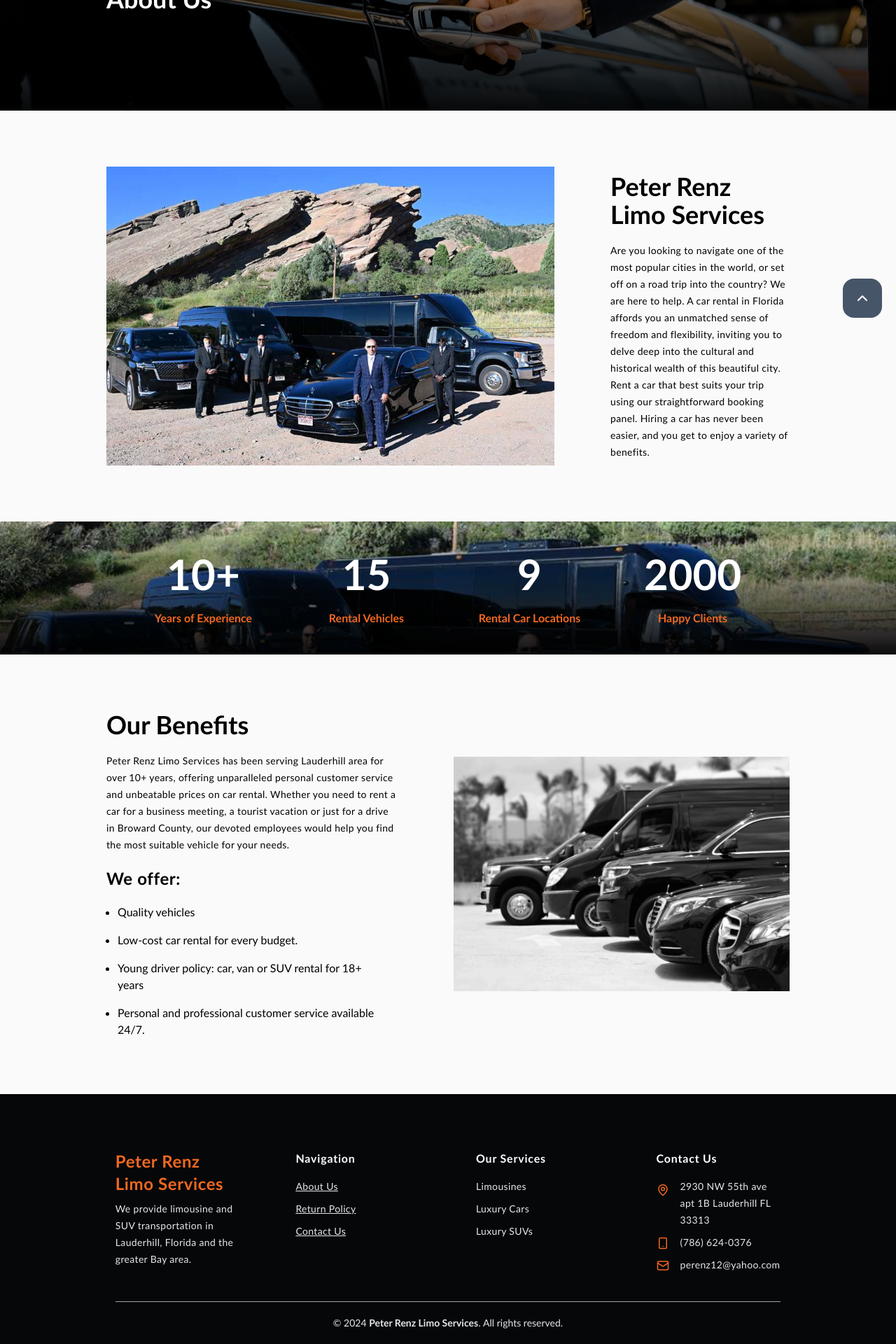
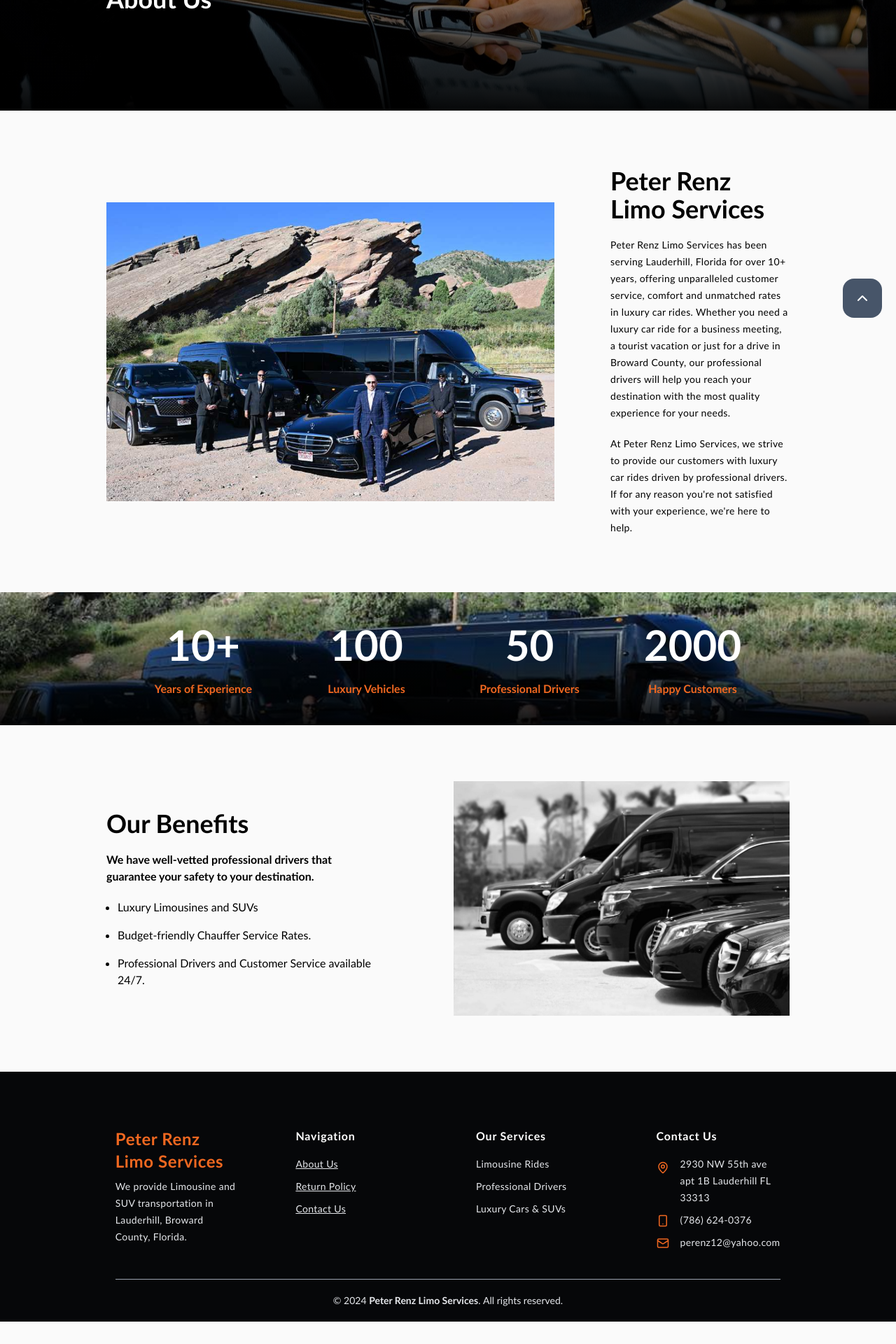
Before and after one commit to 2gbeh/prl, a Next.js app: page /about-us in a window 1280 px wide. Shown: the part 326-2246 px from the top of the page at 70% size. After the commit the page ends 2214 px from the top, so only its background shows below. Built offline with nearby package versions, Linux system fonts and the light colour scheme.

Commit message:
fix: update website copy

```diff
--- a/components/atoms/banner/index.tsx
+++ b/components/atoms/banner/index.tsx
@@ -7,9 +7,9 @@
   console.log("🚀 ~ Banner");
   // renders
   return (
-    <section className="bg-accent py-4">
+    <section className="hidden sm:block bg-accent py-4">
       <div className="container flex justify-end gap-x-2 font-bold">
-        <p className="text-white">RENT A LIMO TODAY, CALL</p>
+        <p className="text-white">ORDER A LUXURY RIDE TODAY, CALL</p>
         <p className="text-brand">
           <a href={APP.tel} target="_top">
             {APP.phone}
--- a/components/atoms/footer/index.tsx
+++ b/components/atoms/footer/index.tsx
@@ -16,7 +16,7 @@
         <ul className="flex flex-col gap-10 pt-20 sm:flex-row sm:gap-20">
           <li className="flex-1 space-y-2">
             <h1 className="h3 text-brand">{APP.name_short}</h1>
-            <article className="p text-gray-200">{APP.about}</article>
+            <article className="p text-gray-200">{APP.summary}</article>
           </li>
           <li className="flex-1 space-y-4">
             <h1 className="h4">Navigation</h1>
@@ -29,9 +29,9 @@
           <li className="flex-1 space-y-4">
             <h1 className="h4">Our Services</h1>
             <ol className="p space-y-2 text-gray-200">
-              <li>Limousines</li>
-              <li>Luxury Cars</li>
-              <li>Luxury SUVs</li>
+              <li>Limousine Rides</li>
+              <li>Professional Drivers</li>
+              <li>Luxury Cars & SUVs</li>
             </ol>
           </li>
           <li className="flex-1 space-y-4">
--- a/components/molecules/hero/index.tsx
+++ b/components/molecules/hero/index.tsx
@@ -21,10 +21,8 @@
             <h2 className="h4b sm:h4">WE ARE OPEN 24/7 INCLUDING WEEKENDS</h2>
             <h1 className="h1b sm:h1">{APP.name_short}</h1>
           </hgroup>
-          <p className="text-lg">
-            Rent a Luxury Car Today & Enjoy the Best Deals & Rates. <br />
-          </p>
-          <div className="flex flex-col space-y-6 sm:space-y-0 sm:flex-row sm:space-x-6">
+          <p className="text-lg max-w-[380px]">{APP.tagline}</p>
+          <div className="flex flex-col space-y-6 sm:flex-row sm:space-x-6 sm:space-y-0">
             <button
               className="button"
               onClick={() => router.push("/return-policy")}
--- a/constants/APP.ts
+++ b/constants/APP.ts
@@ -5,12 +5,16 @@
   domain: "peterrenzlimoservices.com",
   name: "Peter Renz Limo Services Corp",
   name_short: "Peter Renz Limo Services",
-  about:
-    "We provide limousine and SUV transportation in Lauderhill, Florida and the greater Bay area.",
   description:
-    "Peter Renz Limo Services provides limousine and SUV chauffeured transportation in Lauderhill, Florida and the greater Bay area. Book online or call our dedicated customer service agents 24 hours a day at (786) 624-0376.",
+    "Peter Renz Limo Services provides Limousine and SUV transportation in Lauderhill, Broward County, Florida. Book online or call our dedicated customer service agents 24 hours a day at (786) 624-0376.",
   keywords:
-    "Peter Renz Limo,Peter Renz Limo Services,Peter Renz Limo Services Corp,limousine rental service,SUV rental service,limousine rental Lauderhill,limousine rental Florida",
+    "Peter Renz Limo,Peter Renz Limo Services,Peter Renz Limo Services Corp,limousine hire service,SUV hire service,limousine service Lauderhill,limousine hire Florida",
+  tagline:
+    "We have well-vetted professional drivers that guarantee your safety to your destination.",
+  summary:
+    "We provide Limousine and SUV transportation in Lauderhill, Broward County, Florida.",
+  about: `Peter Renz Limo Services has been serving Lauderhill, Florida for over 10+ years, offering unparalleled customer service, comfort and unmatched rates in luxury car rides. Whether you need a luxury car ride for a business meeting, a tourist vacation or just for a drive in Broward County, our professional drivers will help you reach your destination with the most quality experience for your needs.`,
+  about_2: `At Peter Renz Limo Services, we strive to provide our customers with luxury car rides driven by professional drivers. If for any reason you're not satisfied with your experience, we're here to help.`,
   address: "2930 NW 55th ave apt 1B Lauderhill FL 33313",
   address_line1: "2930 NW 55th ave apt 1B",
   address_line2: "Lauderhill FL 33313",
--- a/pages/about-us.tsx
+++ b/pages/about-us.tsx
@@ -15,15 +15,8 @@
       <Ribbon heading="About Us" />
       <Card src="/uploads/team.png" size={640}>
         <h2 className="h2">{APP.name_short}</h2>
-        <p className="p">
-          Are you looking to navigate one of the most popular cities in the
-          world, or set off on a road trip into the country? We are here to
-          help. A car rental in Florida affords you an unmatched sense of
-          freedom and flexibility, inviting you to delve deep into the cultural
-          and historical wealth of this beautiful city. Rent a car that best
-          suits your trip using our straightforward booking panel. Hiring a car
-          has never been easier, and you get to enjoy a variety of benefits.
-        </p>
+        <p className="p">{APP.about}</p>
+        <p className="p">{APP.about_2}</p>
       </Card>
       <section
         className="bg-accent py-10"
@@ -36,36 +29,27 @@
               <p className="font-bold text-brand">Years of Experience</p>
             </li>
             <li className="flex-1 space-y-4 text-center">
-              <h1 className="h1 text-white">15</h1>
-              <p className="font-bold text-brand"> Rental Vehicles</p>
+              <h1 className="h1 text-white">100</h1>
+              <p className="font-bold text-brand">Luxury Vehicles</p>
             </li>
             <li className="flex-1 space-y-4 text-center">
-              <h1 className="h1 text-white">9</h1>
-              <p className="font-bold text-brand"> Rental Car Locations</p>
+              <h1 className="h1 text-white">50</h1>
+              <p className="font-bold text-brand">Professional Drivers</p>
             </li>
             <li className="flex-1 space-y-4 text-center">
               <h1 className="h1 text-white">2000</h1>
-              <p className="font-bold text-brand"> Happy Clients</p>
+              <p className="font-bold text-brand">Happy Customers</p>
             </li>
           </ul>
         </div>
       </section>
       <Card src="/uploads/fleet.png" rtl>
         <h2 className="h2">Our Benefits</h2>
-        <p className="p">
-          {APP.name_short} has been serving Lauderhill area for over 10+ years,
-          offering unparalleled personal customer service and unbeatable prices
-          on car rental. Whether you need to rent a car for a business meeting, a
-          tourist vacation or just for a drive in Broward County, our devoted
-          employees would help you find the most suitable vehicle for your
-          needs.
-        </p>
-        <h3 className="h3">We offer:</h3>
+        <p className="max-w-[360px] font-bold">{APP.tagline}</p>
         <ol className="mx-4 list-disc space-y-4">
-          <li>Quality vehicles </li>
-          <li>Low-cost car rental for every budget. </li>
-          <li>Young driver policy: car, van or SUV rental for 18+ years </li>
-          <li>Personal and professional customer service available 24/7.</li>
+          <li>Luxury Limousines and SUVs</li>
+          <li>Budget-friendly Chauffer Service Rates.</li>
+          <li>Professional Drivers and Customer Service available 24/7.</li>
         </ol>
       </Card>
     </main>
--- a/pages/index.tsx
+++ b/pages/index.tsx
@@ -22,27 +22,20 @@
         style={backgroundImageStyles("/uploads/cover-1.png")}
       >
         <div className="container">
-          <div className="max-w-[640px] space-y-10 bg-[#000000e6] px-8 py-8 sm:px-14 sm:py-10">
-            <hgroup className="max-w-[320px]">
-              <h1 className="h3">Why rent your car with {APP.name_short}?</h1>
+          <div className="max-w-[640px] space-y-5 bg-[#000000e6] px-8 py-8 sm:px-14 sm:py-10">
+            <hgroup className="max-w-[360px]">
+              <h1 className="h3">
+                Why order luxury rides from {APP.name_short}?
+              </h1>
             </hgroup>
-            <article className="p">
-              Are you looking to navigate one of the most popular cities in the
-              world, or set off on a road trip into the country? We are here to
-              help. A car rental in Florida affords you an unmatched sense of
-              freedom and flexibility, inviting you to delve deep into the
-              cultural and historical wealth of this beautiful city. Rent a car
-              that best suits your trip using our straightforward booking panel.
-              Hiring a car has never been easier, and you get to enjoy a variety
-              of benefits.
-            </article>
+            <article className="p">{APP.about}</article>
           </div>
         </div>
       </section>
       <Testimonials />
       <Ribbon>
         <div className="container space-y-10">
-          <h1 className="h3 sm:max-w-[640px]">{APP.about}</h1>
+          <h1 className="h3 sm:max-w-[640px]">{APP.tagline}</h1>
           <button className="button" onClick={() => router.push("/contact-us")}>
             CONTACT US
           </button>
```
Also changed, not shown: components/molecules/testimonials/index.tsx (+16 -12 lines), pages/return-policy.tsx (+24 -31 lines).
